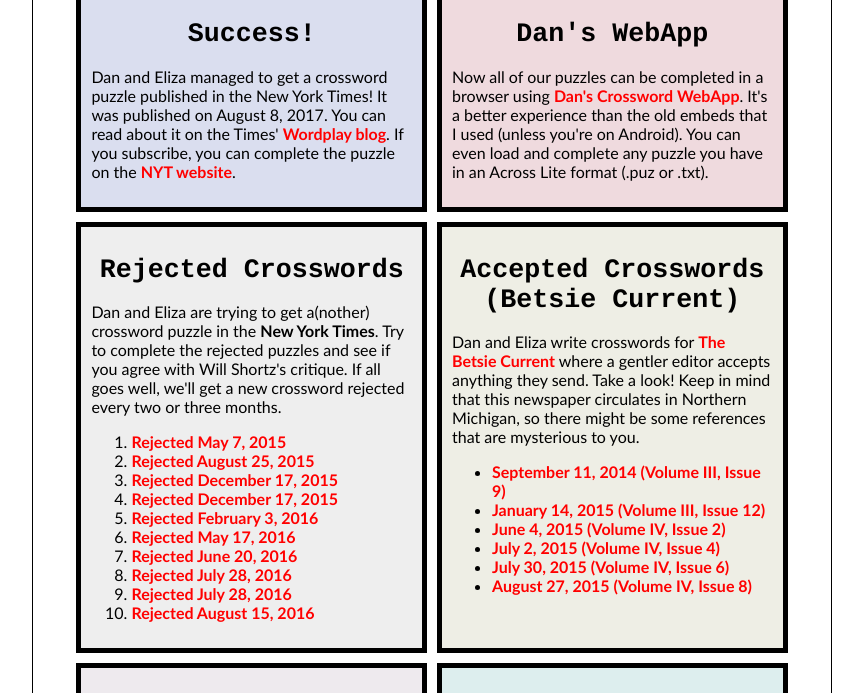
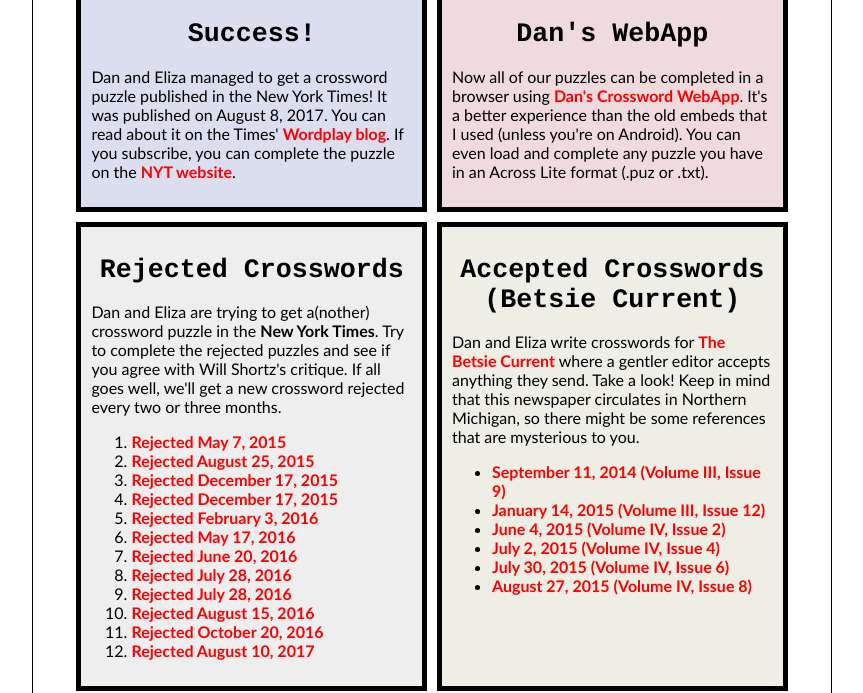
Before and after one commit to danflanagan8/dandecrosswords-betsie, a plain HTML site: page index.html in a window 1280 px wide. Shown: the part 48-741 px from the top of the page, without its empty margins (208-1071 px from the left). Drawn offline with Linux system fonts and the light colour scheme.

Commit message:
Add a couple rejections to the home page

```diff
--- a/index.html
+++ b/index.html
@@ -65,6 +65,8 @@
               <li><a href="Rejected/#8">Rejected July 28, 2016</a></li>
               <li><a href="Rejected/#9">Rejected July 28, 2016</a></li>
               <li><a href="Rejected/#10">Rejected August 15, 2016</a></li>
+              <li><a href="Rejected/#11">Rejected October 20, 2016</a></li>
+              <li><a href="Rejected/#12">Rejected August 10, 2017</a></li>
            	</ol>
           </div>
    		 </div>
```
